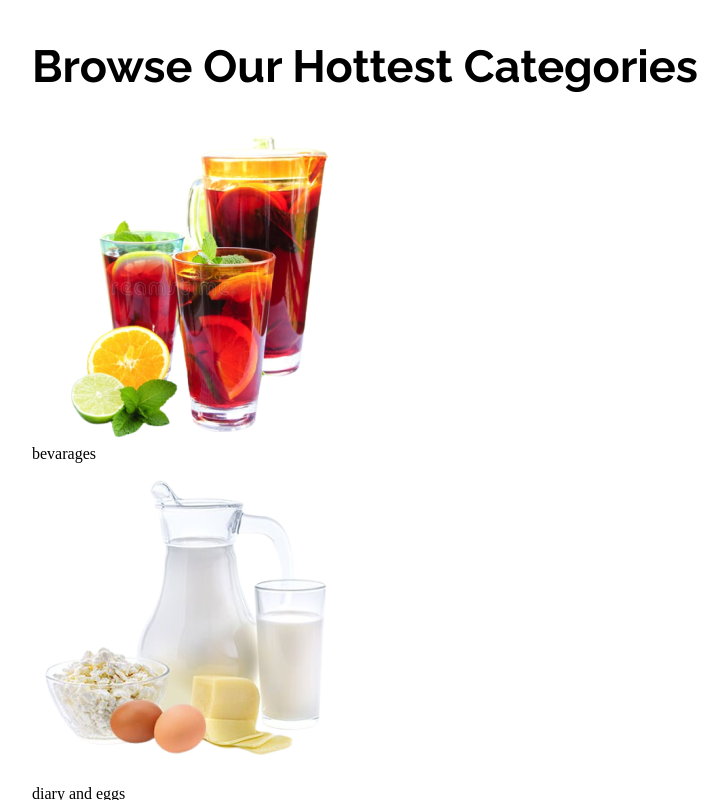
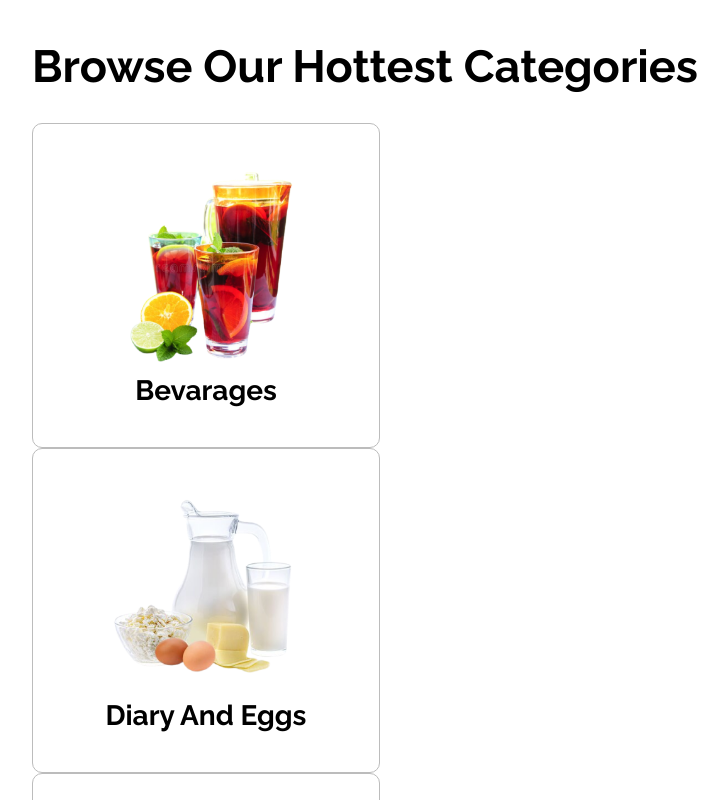
Before and after one commit to mambachristophersteven/selmart-copy, a React (Vite) app: page / in a window 1280 px wide. Shown: the part 840-1640 px from the top of the page, without its empty margins (32-760 px from the left). Built offline with nearby package versions, Linux system fonts and the light colour scheme.

Commit message:
CategoryCard styling finished

```diff
--- a/src/Components/CategoryCard/CategoryCard.jsx
+++ b/src/Components/CategoryCard/CategoryCard.jsx
@@ -6,7 +6,7 @@
   return (
     <div className={styles.category_card}>
         <img src={props.image} alt="" />
-        <p className={styles.categort_name}>{props.name}</p>
+        <p className={styles.category_name}>{props.name}</p>
     </div>
   )
 }
--- a/src/Components/CategoryCard/CategoryCard.module.css
+++ b/src/Components/CategoryCard/CategoryCard.module.css
@@ -0,0 +1,20 @@
+.category_card{
+    border: 1px solid rgba(188, 188, 188, 1);
+    border-radius: 10px;
+    display: flex;
+    flex-direction: column;
+    align-items: center;
+    gap: 10px;
+    padding: 40px 50px;
+}
+
+.category_card img{
+    width: 200px;
+    height: 200px;
+}
+
+.category_name{
+    font-family: ralewayBold;
+    font-size: 28px;
+    text-transform: capitalize;
+}
```
